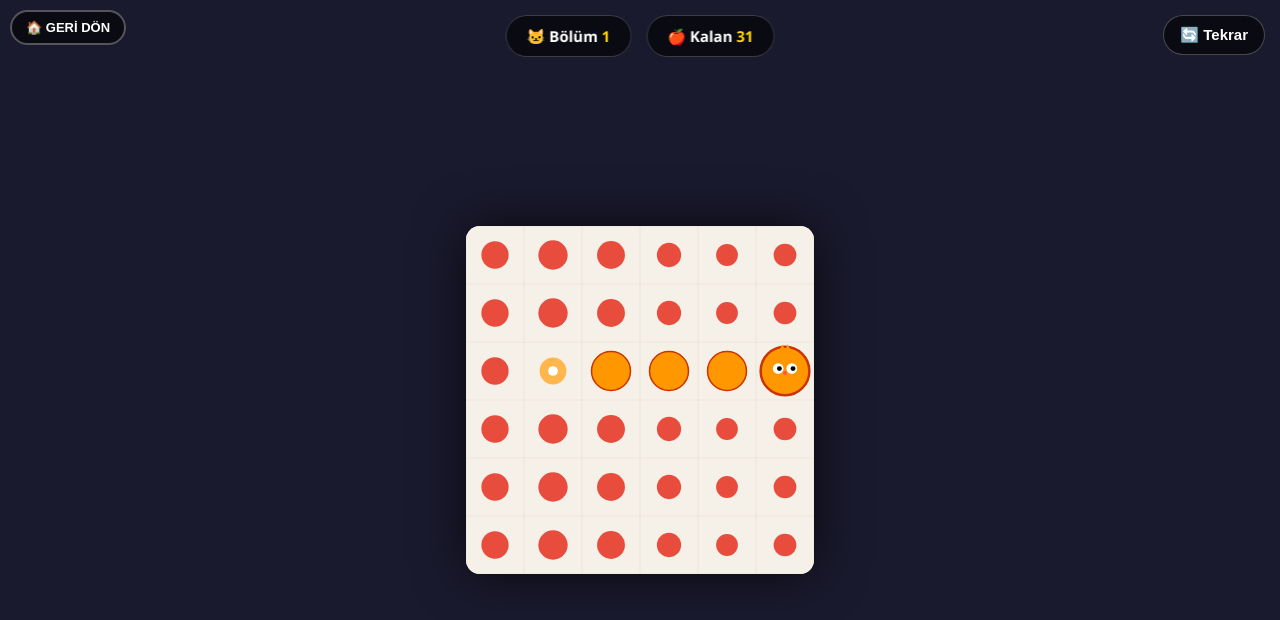
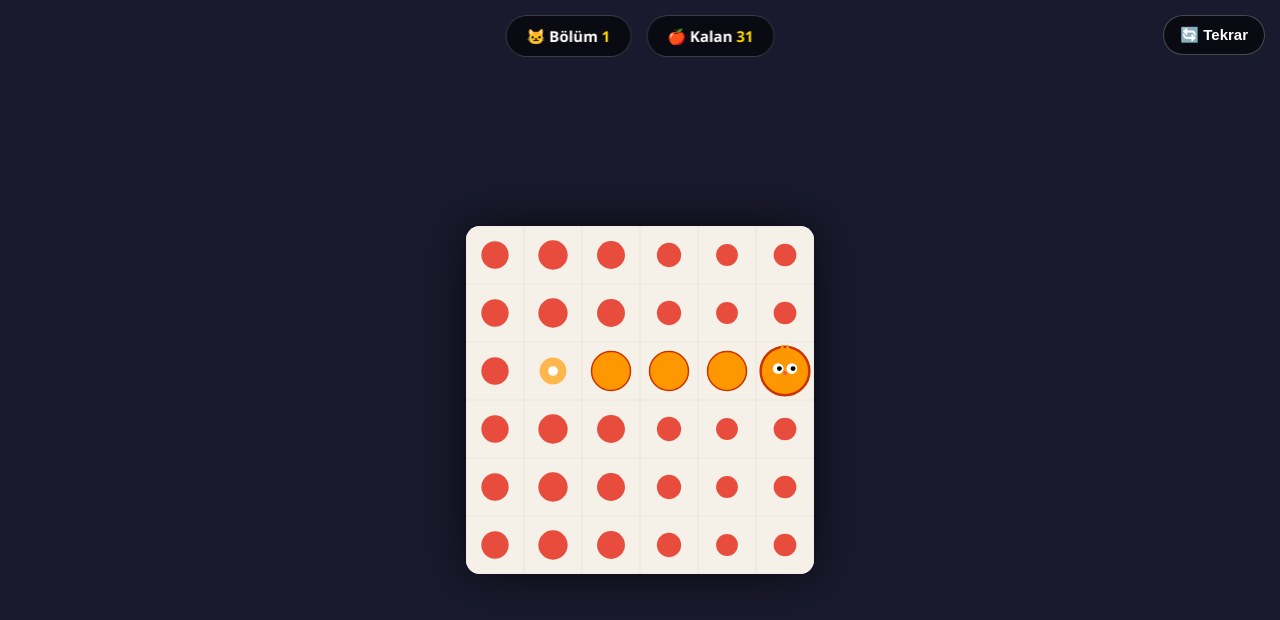
Before and after one commit to Sunay16018/oyun-evi, a plain HTML site: page oyunlar/longcat/index.html in a window 1280 px wide. Drawn offline with Linux system fonts and the light colour scheme.

Commit message:
Update index.html

```diff
--- a/oyunlar/longcat/index.html
+++ b/oyunlar/longcat/index.html
@@ -65,7 +65,6 @@
         }
     </style>
 </head>
-    <button onclick="window.location.href='/'" style="position:fixed;top:10px;left:10px;z-index:9999;background:rgba(0,0,0,0.6);border:2px solid rgba(255,255,255,0.3);border-radius:20px;color:white;padding:8px 14px;font-size:13px;font-weight:bold;cursor:pointer;">🏠 GERİ DÖN</button>
 <body>
 
 <div class="hud">
```
